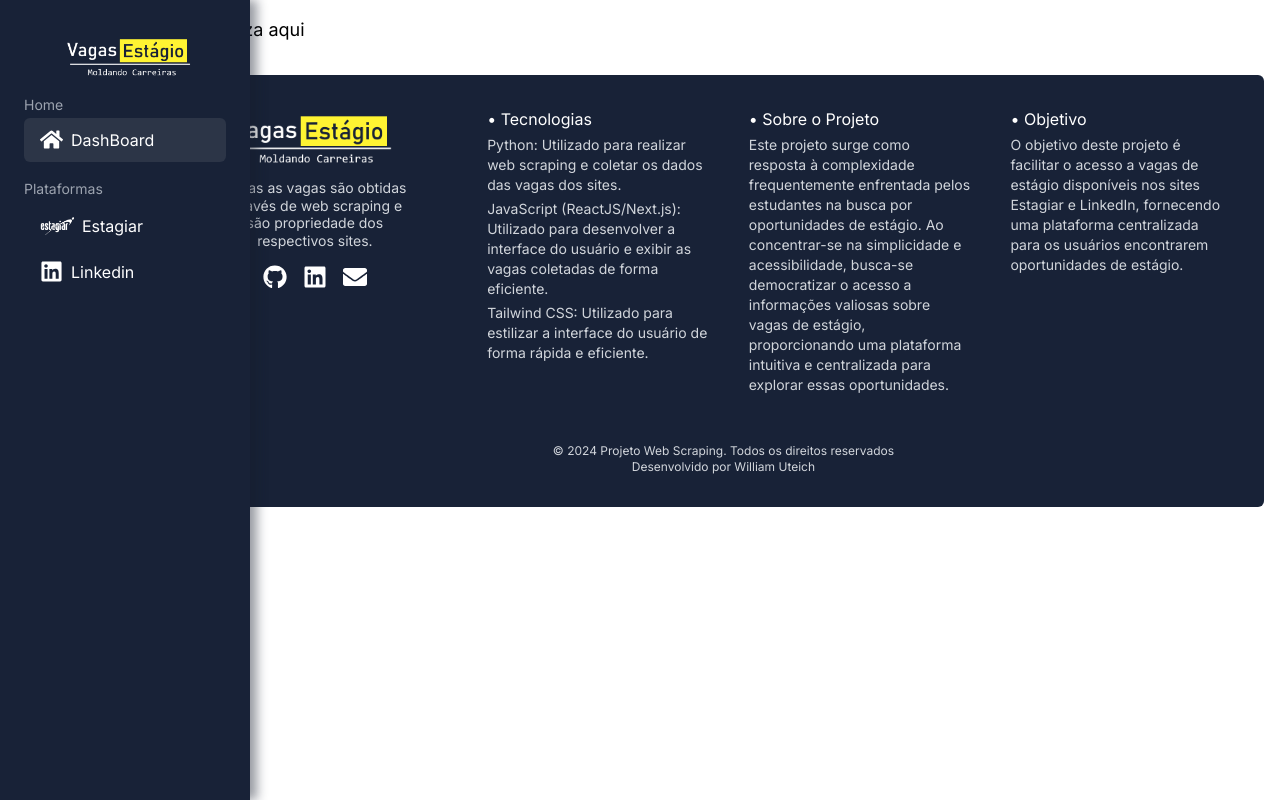
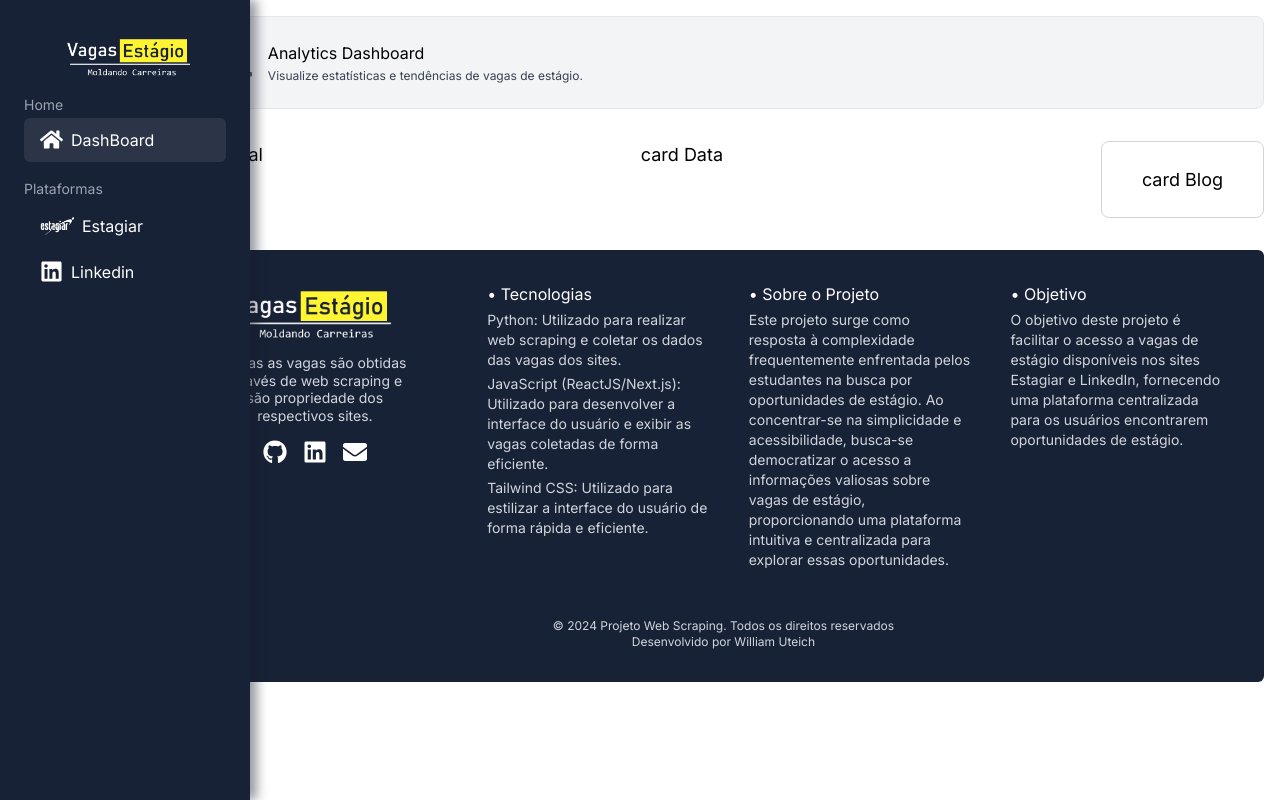
Before and after one commit to williamuteich/web_scraping, a Next.js app in the folder interface/: page / in a window 1280 px wide. Built offline with nearby package versions, Linux system fonts and the light colour scheme.

Commit message:
feat: adicioando menu dashboard.

```diff
--- a/interface/app/Estagiar/page.tsx
+++ b/interface/app/Estagiar/page.tsx
@@ -21,7 +21,7 @@ const VagasComponent = () => {
       setVagas(vagasData);
       setVagasFiltradas(vagasData);
       setLoading(true)
-    }, 650)
+    }, 500)
   }, []);
 
 
--- /dev/null
+++ b/interface/app/dashboard/infoCards/containerCards.tsx
@@ -0,0 +1,15 @@
+import CardBlog from "./groupCards/cardBlog";
+import CardData from "./groupCards/cardData";
+import CardTotal from "./groupCards/cardTotal";
+
+const containerCards = () => {
+    return (
+        <div className="flex justify-between gap-4">
+            <CardTotal/>
+            <CardData/>
+            <CardBlog/>
+        </div>
+     );
+}
+
+export default containerCards;
--- /dev/null
+++ b/interface/app/dashboard/infoCards/groupCards/cardBlog.tsx
@@ -0,0 +1,9 @@
+const CardBlog = () => {
+    return (
+        <div className="pt-6 pb-6 pl-10 pr-10 border border-gray-300 rounded-lg">
+            card Blog
+        </div>
+     );
+}
+
+export default CardBlog;
--- /dev/null
+++ b/interface/app/dashboard/infoCards/groupCards/cardData.tsx
@@ -0,0 +1,9 @@
+const CardData = () => {
+    return (
+        <div>
+            card Data
+        </div>
+     );
+}
+
+export default CardData
--- /dev/null
+++ b/interface/app/dashboard/infoCards/groupCards/cardTotal.tsx
@@ -0,0 +1,9 @@
+const CardTotal = () => {
+    return (
+        <div>
+            card total
+        </div>
+     );
+}
+
+export default CardTotal;
--- /dev/null
+++ b/interface/app/dashboard/navDashboard.tsx
@@ -0,0 +1,17 @@
+import { FaChartBar } from 'react-icons/fa';
+
+const NavDashboard = () => {
+    return (
+        <div className="rounded-lg bg-gray-100 border pl-8 pr-8 pt-6 pb-6 flex gap-4 items-center" style={{boxShadow: '0px 0px 12px #0000005c;'}}>
+            <div>
+                <FaChartBar size={36} color="#626262" />
+            </div>
+            <div className="leading-none">
+                <h4 className="text-base">Analytics Dashboard</h4>
+                <span className="text-xs text-gray-700">Visualize estatísticas e tendências de vagas de estágio.</span>
+            </div>
+        </div>
+     );
+}
+
+export default NavDashboard;
--- a/interface/app/layout.tsx
+++ b/interface/app/layout.tsx
@@ -18,7 +18,7 @@ export default function RootLayout({
 }>) {
   return (
     <html lang="en">
-      <body className={`text-black ${inter.className}`}>
+      <body className={`text-black  ${inter.className}`}>
         <body>
         <div className="flex  w-full h-auto box-sh">
           <div className="pt-0 pl-1 text-lg relative text-corSecundaria  bg-[var(--corPrincipal)]" style={{ position: 'relative', width: 'calc(100% - 85%)', height: '100vh' }}>
--- a/interface/app/page.tsx
+++ b/interface/app/page.tsx
@@ -1,7 +1,12 @@
 import Image from "next/image";
+import NavDashboard from "./dashboard/navDashboard";
+import ContainerCards from "./dashboard/infoCards/containerCards";
 
 export default function Home() {
   return (
-    <>renderiza aqui</>
+    <>
+      <NavDashboard/>
+      <ContainerCards/>
+    </>
   );
 }
--- a/interface/components/loadingPage/loading.tsx
+++ b/interface/components/loadingPage/loading.tsx
@@ -19,7 +19,6 @@ const LoadingPage = () => {
                 <div className="h-2 bg-gray-200 rounded-full dark:bg-gray-700 max-w-[360px] mb-2.5"></div>
                 <div className="h-2 bg-gray-200 rounded-full dark:bg-gray-700 mb-2.5"></div>
                 <div className="h-2 bg-gray-200 rounded-full dark:bg-gray-700 max-w-[330px] mb-2.5"></div>
-
                 <span className="sr-only">Loading...</span>
             </div>
         </div>
```
